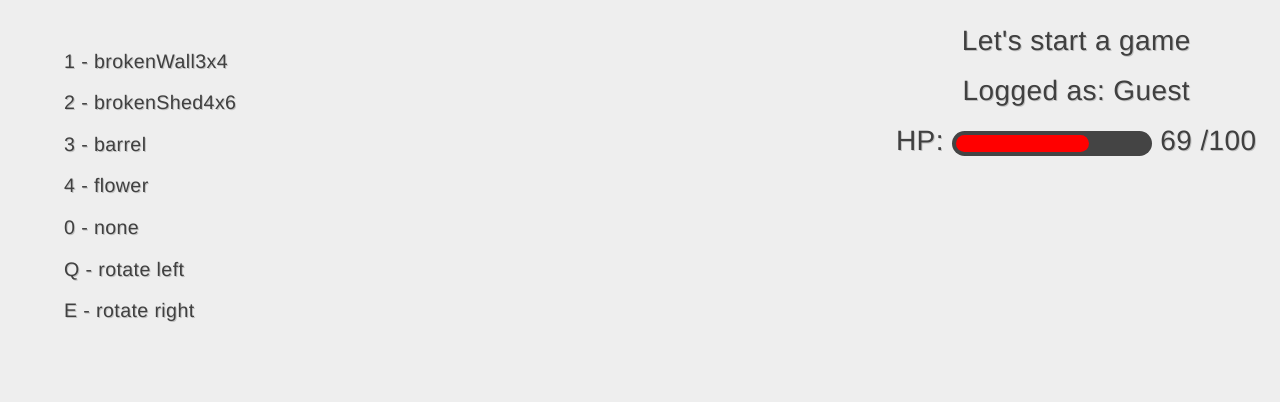
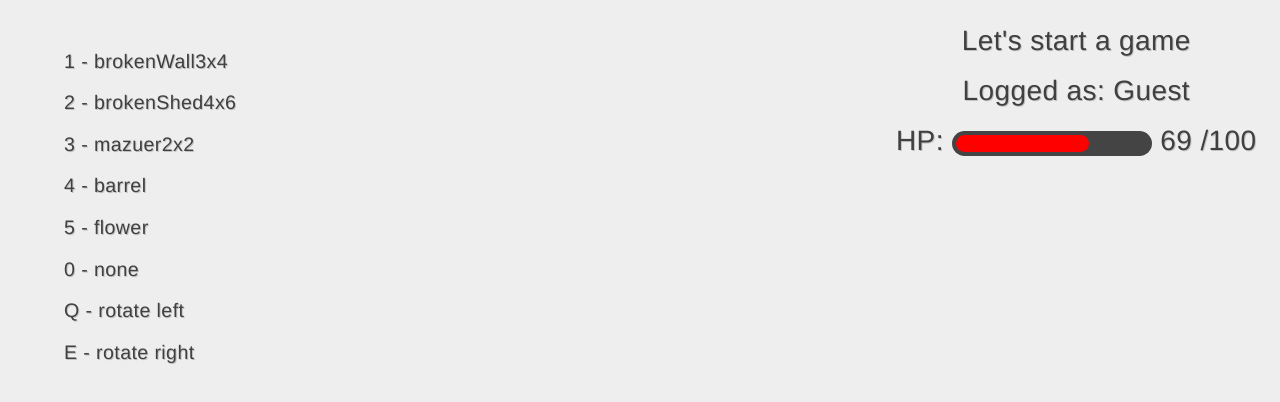
Before and after one commit to Dobry-Andrzej/Shooter-Game, a React (Create React App) app: page /Game in a window 1280 px wide. Shown: the top 402 px of the page. Built offline with nearby package versions, Linux system fonts and the light colour scheme; no server answers.

Commit message:
Mazuer2x2 i wylaczone pointer-eventsy

```diff
--- a/src/components/game/Game.css
+++ b/src/components/game/Game.css
@@ -11,6 +11,7 @@
 	position: absolute;
 	left: 70%;
 	z-index: 1;
+	pointer-events: none;
 }
 .Editor-Keys {
 	position: absolute;
@@ -19,4 +20,5 @@
 	font-size: 0.7em !important;
     text-align: left;
 	text-shadow: 1px 1px #c2c2c2;
+	pointer-events: none;
 }
--- a/src/components/game/Game.tsx
+++ b/src/components/game/Game.tsx
@@ -30,8 +30,9 @@ class Game extends Component<Props> {
 				<div className="Editor-Keys">
 					<p>1 - brokenWall3x4</p>
 					<p>2 - brokenShed4x6</p>
-					<p>3 - barrel</p>
-					<p>4 - flower</p>
+					<p>3 - mazuer2x2</p>
+					<p>4 - barrel</p>
+					<p>5 - flower</p>
 					<p>0 - none</p>
 					<p>Q - rotate left</p>
 					<p>E - rotate right</p>
--- a/src/scripts/App.tsx
+++ b/src/scripts/App.tsx
@@ -44,7 +44,7 @@ class App {
 		this._events = new Events();
 
 		this._assets = [];
-		this._assetNames = ["brokenWall3x4", "brokenShed4x6", "barrel", "flowerAsset"];
+		this._assetNames = ["brokenWall3x4", "brokenShed4x6", "mauzer2x2", "barrel", "flowerAsset"];
 
 		this._rightPanelControls = new RightPanelControls();
 
```
Also changed, not shown: 1 other file (tests, documents, lock files or other folders).
